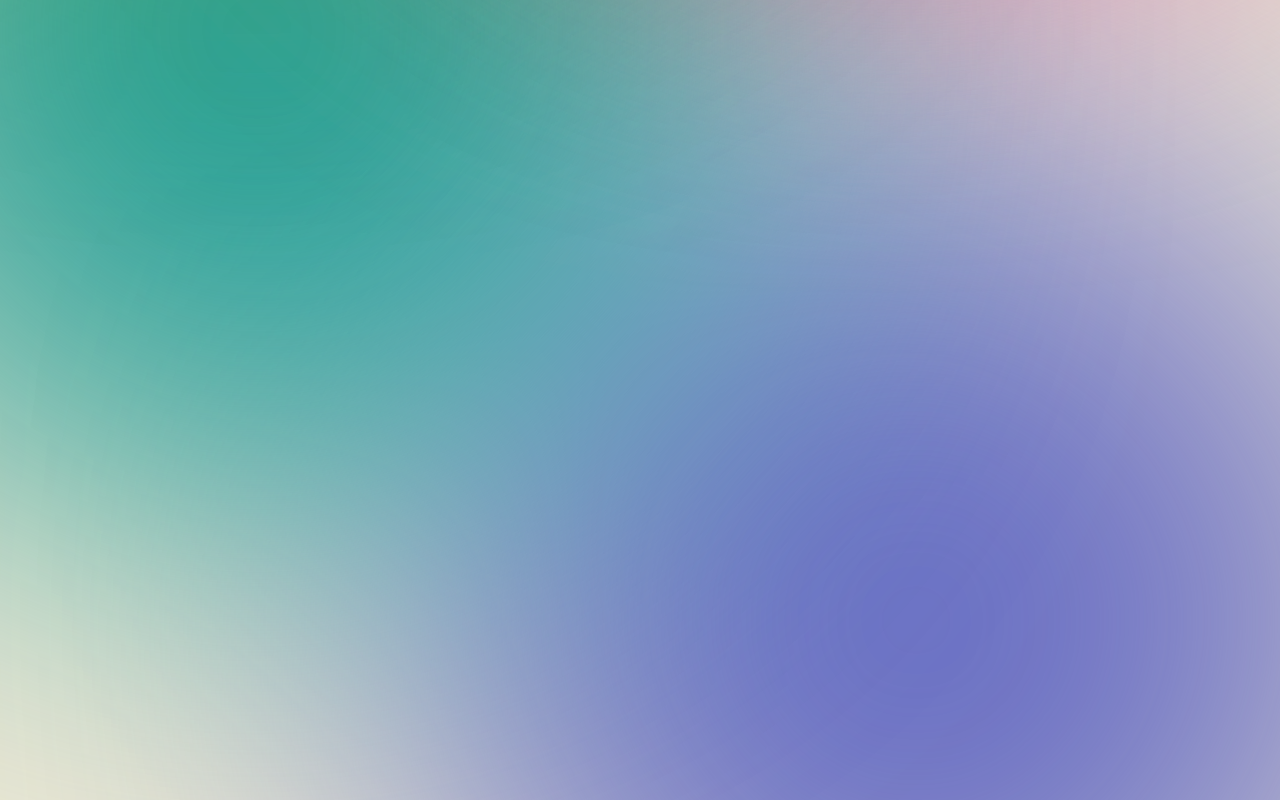
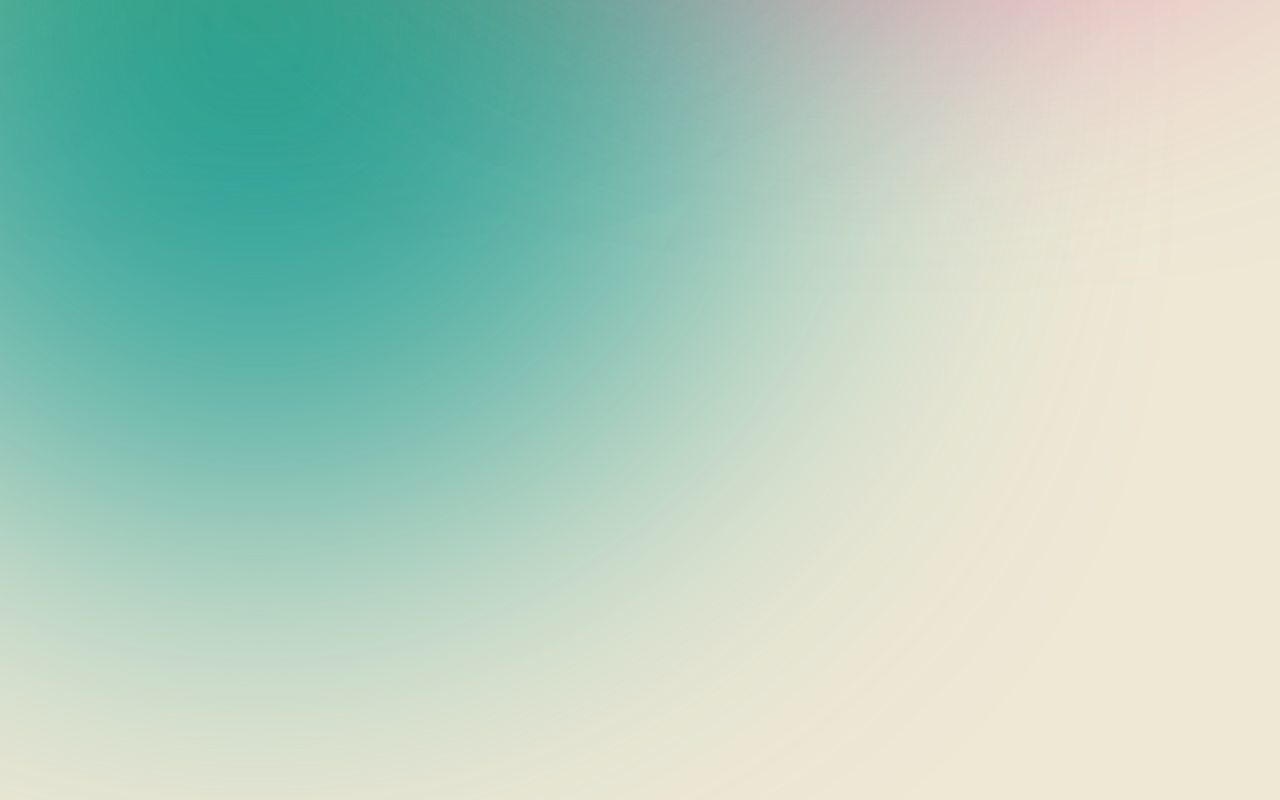
Before and after one commit to joshdirkx/personal-website, a React (Create React App) app in the folder frontend/: page / in a window 1280 px wide. Shown: the part 780-1580 px from the top of the page. Built offline with nearby package versions, Linux system fonts and the light colour scheme.

Commit message:
remove lower dot on background

```diff
--- a/frontend/src/components/Background.tsx
+++ b/frontend/src/components/Background.tsx
@@ -6,7 +6,6 @@ export default function Background() {
         <div className="dot dot--one"></div>
         <div className="dot dot--two"></div>
         <div className="dot dot--three"></div>
-        <div className="dot lower-dot--one"></div>
       </div>
     </div>
   );
--- a/frontend/src/styles/background.css
+++ b/frontend/src/styles/background.css
@@ -71,12 +71,6 @@
   animation-delay: -14s;
 }
 
-.lower-dot--one {
-  top: 1000px;
-  background: #6c71c4;
-  animation-delay: -21s;
-}
-
 @keyframes dot-animation {
   0% {
     transform: translate(0, 0);
```
